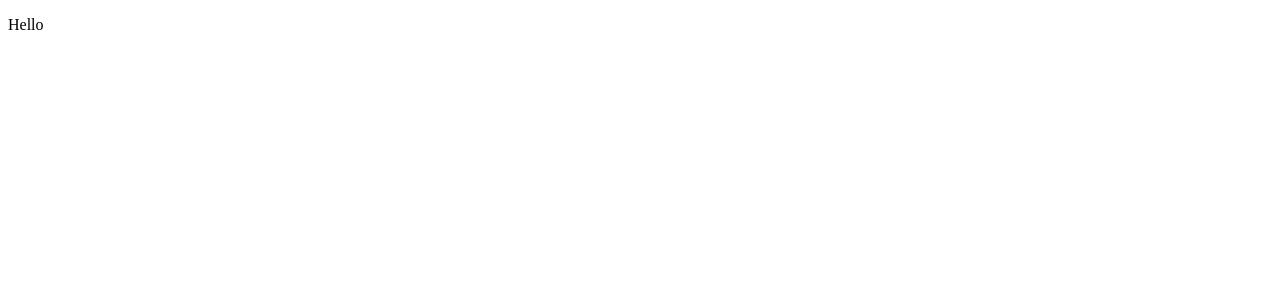
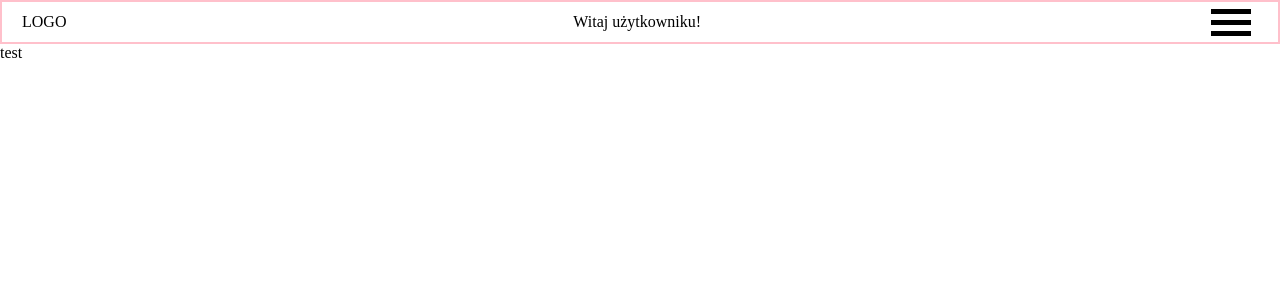
Before and after one commit to infoshareacademy/jfddr2-cyberfrontend-app, a JavaScript app: page / in a window 1280 px wide. Shown: the top 300 px of the page. Built offline with nearby package versions, Linux system fonts and the light colour scheme; the HTML template or start-up script is replaced by a standard one.

Commit message:
added TopNav with basic CSS, add Table View skelet

```diff
--- a/src/App.js
+++ b/src/App.js
@@ -1,5 +1,13 @@
+import TopNav from "./views/TopNav/TopNav";
+import TableView from "./views/TableView/TableView";
+
 function App() {
-  return <p>Hello</p>;
+  return (
+    <div>
+      <TopNav />
+      <TableView />
+    </div>
+  );
 }
 
 export default App;
--- /dev/null
+++ b/src/views/TableView/TableView.js
@@ -0,0 +1,9 @@
+function TableView() {
+  return (
+    <div>
+      <p>test</p>
+    </div>
+  );
+}
+
+export default TableView;
--- /dev/null
+++ b/src/views/TopNav/TopNav.css
@@ -0,0 +1,30 @@
+* {
+  padding: 0;
+  margin: 0;
+  box-sizing: border-box;
+  list-style: none;
+}
+
+nav {
+  border: 2px solid pink;
+}
+
+.main__nav {
+  display: flex;
+  justify-content: space-between;
+  align-items: center;
+  padding: 0 20px;
+}
+.burger__nav {
+  width: 50px;
+  height: 40px;
+  display: flex;
+  flex-direction: column;
+  justify-content: center;
+}
+.burger__menu {
+  width: 40px;
+  height: 5px;
+  margin: 3px;
+  background-color: #000;
+}
--- /dev/null
+++ b/src/views/TopNav/TopNav.js
@@ -0,0 +1,21 @@
+import "./TopNav.css";
+
+function TopNav() {
+  return (
+    <nav>
+      <ul className="main__nav">
+        <li>LOGO</li>
+        <li>Witaj użytkowniku!</li>
+        <li>
+          <ul className="burger__nav">
+            <li className="burger__menu"></li>
+            <li className="burger__menu"></li>
+            <li className="burger__menu"></li>
+          </ul>
+        </li>
+      </ul>
+    </nav>
+  );
+}
+
+export default TopNav;
```
Also changed, not shown: 1 other file (tests, documents, lock files or other folders).
